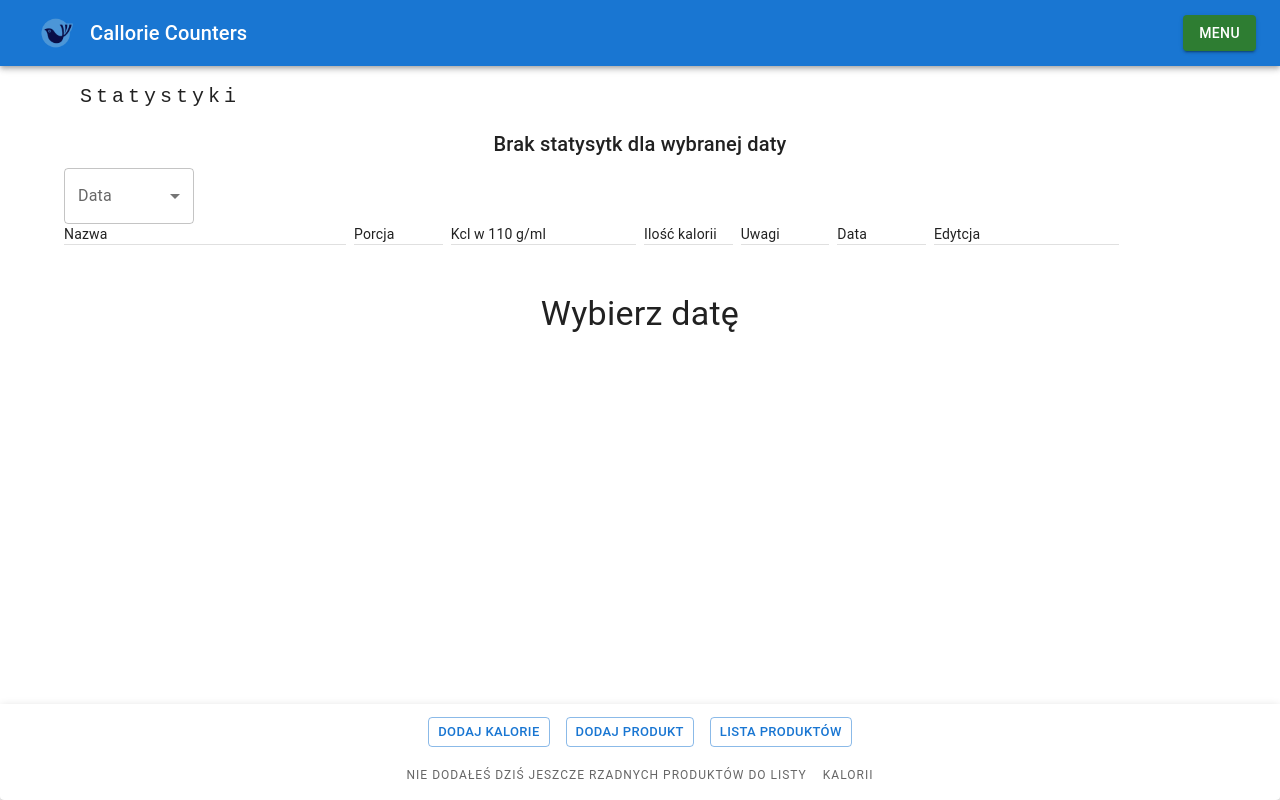
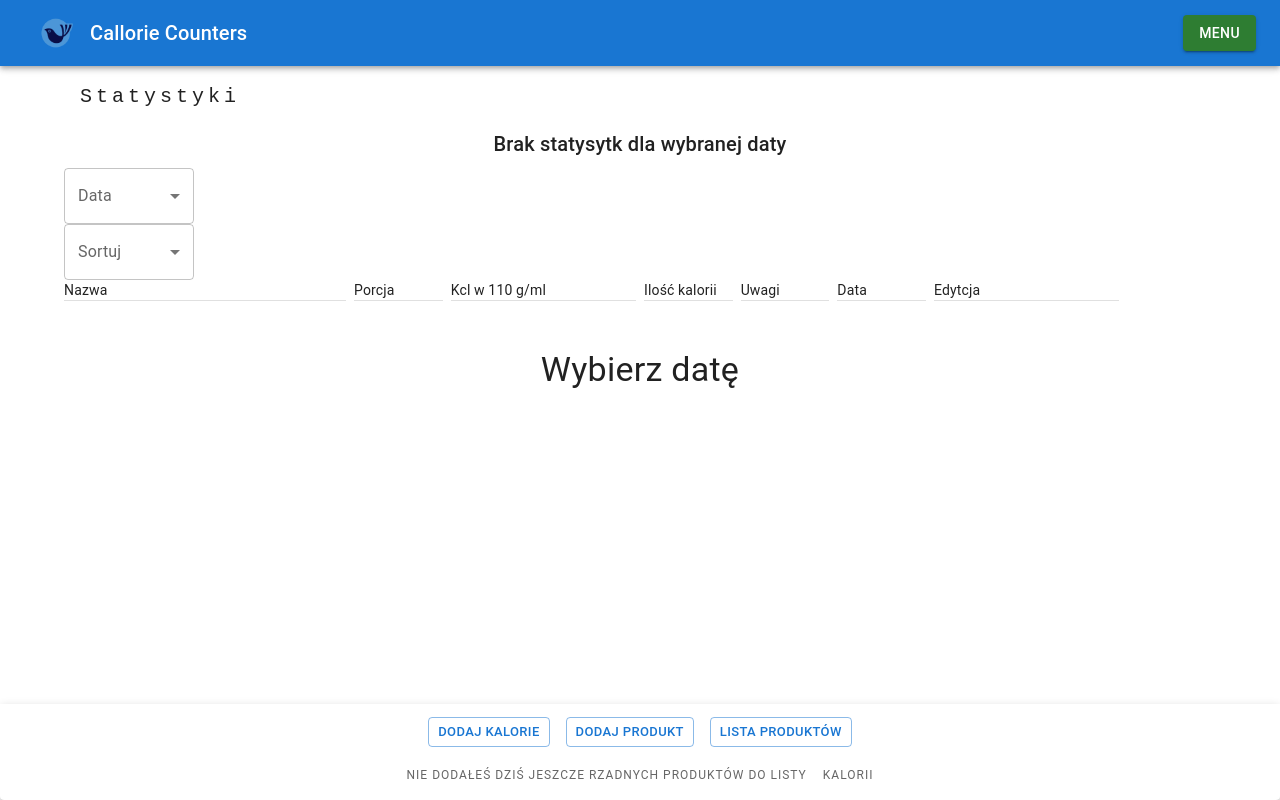
Before and after one commit to DominikPro/Counting-Calories-MERN-App, a React (Create React App) app: page /statistic in a window 1280 px wide. Built offline with nearby package versions, Linux system fonts and the light colour scheme.

Commit message:
Work on the sort component

```diff
--- a/src/Components/FavoriteCheckBox/FavoriteCheckBox.jsx
+++ b/src/Components/FavoriteCheckBox/FavoriteCheckBox.jsx
@@ -19,6 +19,8 @@ const FavoriteCheckBox = ({ productId, listType }) => {
 	};
 
 	return (
+		<>
+			{console.log(product.favorite)}
 			<Checkbox
 				onChange={() => HandleChackBox()}
 				checked={product.favorite}
@@ -28,6 +30,7 @@ const FavoriteCheckBox = ({ productId, listType }) => {
 				icon={<FavoriteBorder />}
 				checkedIcon={<Favorite />}
 			/>
+		</>
 	);
 };
 
--- /dev/null
+++ b/src/Components/SortProducts/SortProducts.jsx
@@ -0,0 +1,60 @@
+import React, { useState } from "react";
+import PropTypes from "prop-types";
+//=============================================
+import { Grid, InputLabel, MenuItem, FormControl, Select } from "@mui/material";
+//=============================================
+import SortByAlphaIcon from "@mui/icons-material/SortByAlpha";
+import FilterListIcon from "@mui/icons-material/FilterList";
+import ArrowDiconropUpIcon from "@mui/icons-material/ArrowDropUp";
+import ArrowDropDownIcon from "@mui/icons-material/ArrowDropDown";
+//=============================================
+
+const SortProducts = () => {
+	const [selctedSorting, setSelctedSorting] = useState(null);
+
+	const sortOptions = [
+		{ id: 1, name: "Data", icon: <ArrowDiconropUpIcon />, action: "DataUp" },
+		// { name: "Data", icon: <ArrowDropDownIcon />, action: "DataDown" },
+		// { name: "A-->Z", icon: <ArrowDiconropUpIcon />, action: "A-->Z" },
+		// { name: "Z-->A", icon: <ArrowDiconropUpIcon />, action: "Z-->A" },
+		// { name: "Kalorie", icon: <ArrowDiconropUpIcon />, action: "KalorieUp" },
+		// { name: "Kalorie", icon: <ArrowDropDownIcon />, action: "KalorieDown" },
+	];
+
+	//opcja z useEffect w którym mapuje pierwszą tablice i zwracamy do nowej tabli menu item jako wygenerowany obiekt po czym mapujem nową tablicę
+
+	const handleSortType = (e) => {
+		// const { name } = e.target;
+
+		console.log(typeof e.target.value.name);
+		// console.log(selctedSorting.name);
+		setSelctedSorting(e.target.value);
+	};
+	return (
+		// <Grid container>
+		// 	<Grid item>
+		<FormControl fullWidth>
+			<InputLabel id="demo-simple-select-label">Sortuj</InputLabel>
+
+			<Select
+				style={{ width: 130 }}
+				labelId="demo-simple-select-label"
+				id="demo-simple-select"
+				label="Data"
+				value={selctedSorting}
+				onChange={(e) => handleSortType(e)}
+				// value={selectedDay}
+			>
+				<MenuItem></MenuItem>
+			</Select>
+		</FormControl>
+		// 	</Grid>
+		// </Grid>
+	);
+};
+
+SortProducts.propTypes = {
+	productListToSort: PropTypes.array,
+};
+
+export default SortProducts;
--- a/src/Components/Table/Table.jsx
+++ b/src/Components/Table/Table.jsx
@@ -4,7 +4,7 @@ import PropTypes from "prop-types";
 import { v4 as uuidv4 } from "uuid";
 //=============================================
 import CategoryHeader from "../CategoryHeader/CategoryHeader";
-import Item from "../Item/Item";
+import Item from "./Item/Item";
 //=============================================
 import { Grid, Typography } from "@mui/material/";
 //=============================================
@@ -60,7 +60,7 @@ const Table = ({ listType, data, col1Title, col2Title, col3Title, col4Title, col
 						</Grid>
 
 						{data.map((item) => {
-							console.log(item.listType);
+							console.log(item.id);
 							return (
 								<Item
 									listType={item.listType}
--- a/src/Pages/ProductList.jsx
+++ b/src/Pages/ProductList.jsx
@@ -1,4 +1,4 @@
-import React from "react";
+import React, { useEffect, useState } from "react";
 //=============================================
 import { useSelector } from "react-redux";
 //=============================================
@@ -10,9 +10,15 @@ import Container from "@mui/material/Container";
 //=============================================
 const ProductList = () => {
 	const data = useSelector((state) => state.products);
+	// const [data, setData] = useState(useSelector((state) => state.products));
+
+	// useEffect(() => {
+	// 	setData(data2);
+	// }, [data2]);
 
 	return (
 		<>
+			{console.log(data)}
 			<Container maxWidth="lg">
 				<Header title="Lista produktów" size={20} />
 				<Table
--- a/src/Pages/Statistic.jsx
+++ b/src/Pages/Statistic.jsx
@@ -7,6 +7,7 @@ import Table from "../Components/Table/Table";
 import SelectDate from "../Components/SelectDate/SelectDate";
 import CalorieCounter from "../Components/CalorieCounter/CalorieCounter";
 import BottomNav from "../Components/BottomNav/BottomNav";
+import SortProducts from "../Components/SortProducts/SortProducts";
 //=============================================
 
 const Statistic = () => {
@@ -14,10 +15,12 @@ const Statistic = () => {
 
 	return (
 		<>
+			{console.log(dateSelected)}
 			<Container maxWidth="lg">
 				<Header title="Statystyki" size={20} />
 				<CalorieCounter dataToCount={dateSelected} />
 				<SelectDate setDateSelected={setDateSelected} dateSelected={dateSelected} />
+				<SortProducts />
 
 				<Table
 					data={dateSelected}
```
Also changed, not shown: src/Components/Table/Item/Item.jsx (renamed from src/Components/Item/Item.jsx, +4 -4 lines). Lines whose indentation alone changed are shown as unchanged.
